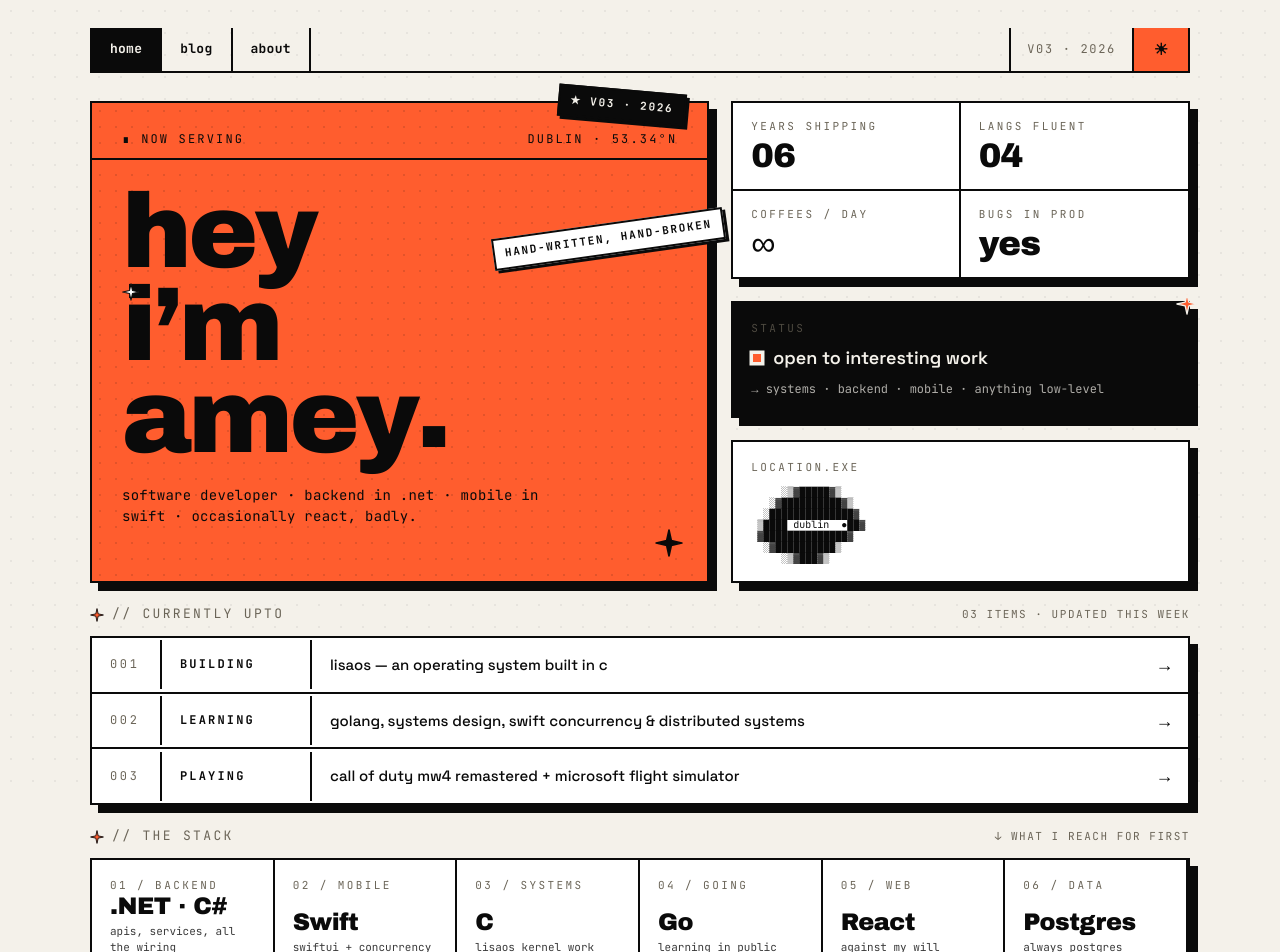
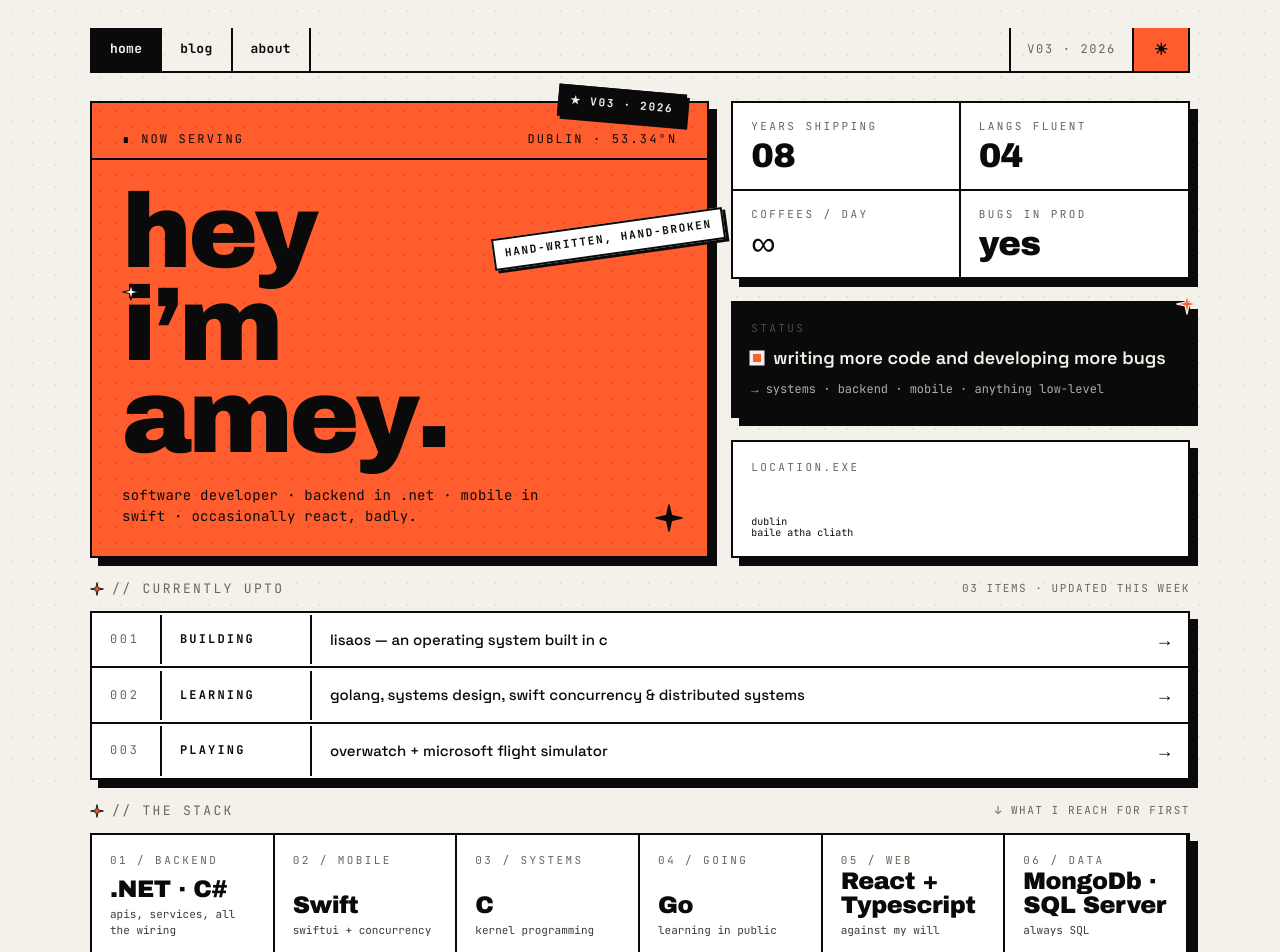
Before and after one commit to ameysunu/ameysunu.github.io, a React (Vite) app: page / in a window 1280 px wide. Shown: the top 952 px of the page. Built offline with nearby package versions, Linux system fonts and the light colour scheme.

Commit message:
content changes

```diff
--- a/src/About.tsx
+++ b/src/About.tsx
@@ -5,17 +5,18 @@ import { SectionHead } from './Home';
 const ROLES = ['bug maker.', 'engineer.', 'developer.'];
 
 const TOOLS: [string, string][] = [
-  ['editor', 'neovim, reluctantly'],
-  ['shell', 'zsh + starship'],
+  ['editor', 'visual studio, jet brains rider and xcode'],
+  ['shell', 'zsh, always'],
   ['notes', 'plain .md files'],
-  ['music', 'mostly drum & bass'],
+  ['music', 'edm'],
 ];
 
 const TIMELINE: [string, string][] = [
-  ['2026', 'building lisaos, an os in c, from scratch'],
+  ['2025', 'next .net backend gig, full-time, dublin'],
   ['2024', 'deep into swift concurrency + mobile architecture'],
-  ['2022', 'first full-time .net backend gig, dublin'],
-  ['2020', 'university — cs, caffeine, catastrophe'],
+  ['2022', 'first .net backend gig, as intern and full-time, dublin'],
+  ['2021', 'university — masters, cs, caffeine, catastrophe'],
+  ['2017', 'university - bachelors, cs, caffeine'],
 ];
 
 export default function About() {
@@ -128,7 +129,7 @@ export default function About() {
       </section>
 
       <section>
-        <SectionHead left="// the brief history" right="06 years · mostly typing" />
+        <SectionHead left="// the brief history" right="09 years · mostly typing" />
         <Slab bg="var(--paper)" pad={0}>
           {TIMELINE.map(([y, t], i) => (
             <div
--- a/src/Blog.tsx
+++ b/src/Blog.tsx
@@ -99,7 +99,7 @@ export default function Blog() {
             rss · atom · email
           </div>
           <p style={{ fontSize: 17, lineHeight: 1.5, marginTop: 14, marginBottom: 0, position: 'relative' }}>
-            notes from the bench. some are rants, some are logs from building things that
+            fresh thoughts, straight outta my head. some are rants, some are logs from building things that
             don&rsquo;t work yet. no newsletter. no take-aways. just writing to think.
           </p>
         </Slab>
--- a/src/Footer.tsx
+++ b/src/Footer.tsx
@@ -14,7 +14,7 @@ export default function Footer() {
           </a>
         ))}
       </div>
-      <div className="footer-copy">© amey · dublin, ie · made loudly</div>
+      <div className="footer-copy">© amey · dublin, ie · made with react and claude</div>
     </footer>
   );
 }
--- a/src/Home.tsx
+++ b/src/Home.tsx
@@ -1,20 +1,21 @@
 import Slab from './primitives/Slab';
 import Star from './primitives/Star';
 import Sticker from './primitives/Sticker';
+import { yearsShipping } from './helpers/numbers';
 
 const UPTO = [
   { tag: 'building', body: 'lisaos — an operating system built in c', meta: '001' },
   { tag: 'learning', body: 'golang, systems design, swift concurrency & distributed systems', meta: '002' },
-  { tag: 'playing',  body: 'call of duty mw4 remastered + microsoft flight simulator', meta: '003' },
+  { tag: 'playing',  body: 'overwatch + microsoft flight simulator', meta: '003' },
 ];
 
 const STACK = [
   { k: 'backend', v: '.NET · C#', sub: 'apis, services, all the wiring' },
   { k: 'mobile',  v: 'Swift',     sub: 'swiftui + concurrency' },
-  { k: 'systems', v: 'C',         sub: 'lisaos kernel work' },
+  { k: 'systems', v: 'C',         sub: 'kernel programming' },
   { k: 'going',   v: 'Go',        sub: 'learning in public' },
-  { k: 'web',     v: 'React',     sub: 'against my will' },
-  { k: 'data',    v: 'Postgres',  sub: 'always postgres' },
+  { k: 'web',     v: 'React + Typescript',     sub: 'against my will' },
+  { k: 'data',    v: 'MongoDb · SQL Server',  sub: 'always SQL' },
 ];
 
 export default function Home() {
@@ -103,7 +104,7 @@ export default function Home() {
         <div style={{ display: 'grid', gridTemplateRows: 'auto auto 1fr', gap: 22 }}>
           <Slab bg="var(--paper)" pad={0}>
             <div style={{ display: 'grid', gridTemplateColumns: '1fr 1fr' }}>
-              <StatCell k="years shipping" v="06" />
+              <StatCell k="years shipping" v={String(yearsShipping()).padStart(2, '0')} />
               <StatCell k="langs fluent" v="04" right />
             </div>
             <div
@@ -128,7 +129,7 @@ export default function Home() {
             <div className="caption" style={{ opacity: 0.7 }}>status</div>
             <div style={{ marginTop: 8, display: 'flex', alignItems: 'center', gap: 10 }}>
               <span className="status-dot" />
-              <span style={{ fontWeight: 600, fontSize: 18 }}>open to interesting work</span>
+              <span style={{ fontWeight: 600, fontSize: 18 }}>writing more code and developing more bugs</span>
             </div>
             <div className="mono" style={{ marginTop: 10, fontSize: 12, opacity: 0.7 }}>
               → systems · backend · mobile · anything low-level
@@ -252,13 +253,8 @@ function StackCell({ k, v, sub, idx }: { k: string; v: string; sub: string; idx:
 
 function AsciiMap() {
   const rows = [
-    '     ░▒▓█████▓▒',
-    '   ░▓██████████▓▒',
-    '  ░██████████████▓',
-    ' ▒████ dublin  ●██▓',
-    ' ▓██████████████▓',
-    '  ░▓██████████▒',
-    '     ░▒▓███▓▒',
+    'dublin',
+    'baile atha cliath'
   ];
   return (
     <pre
--- /dev/null
+++ b/src/helpers/numbers.ts
@@ -0,0 +1,6 @@
+export function yearsShipping() {
+    var date = (new Date()).getFullYear();
+    var startDateYear = 2017;
+
+    return date - startDateYear;
+}
```
